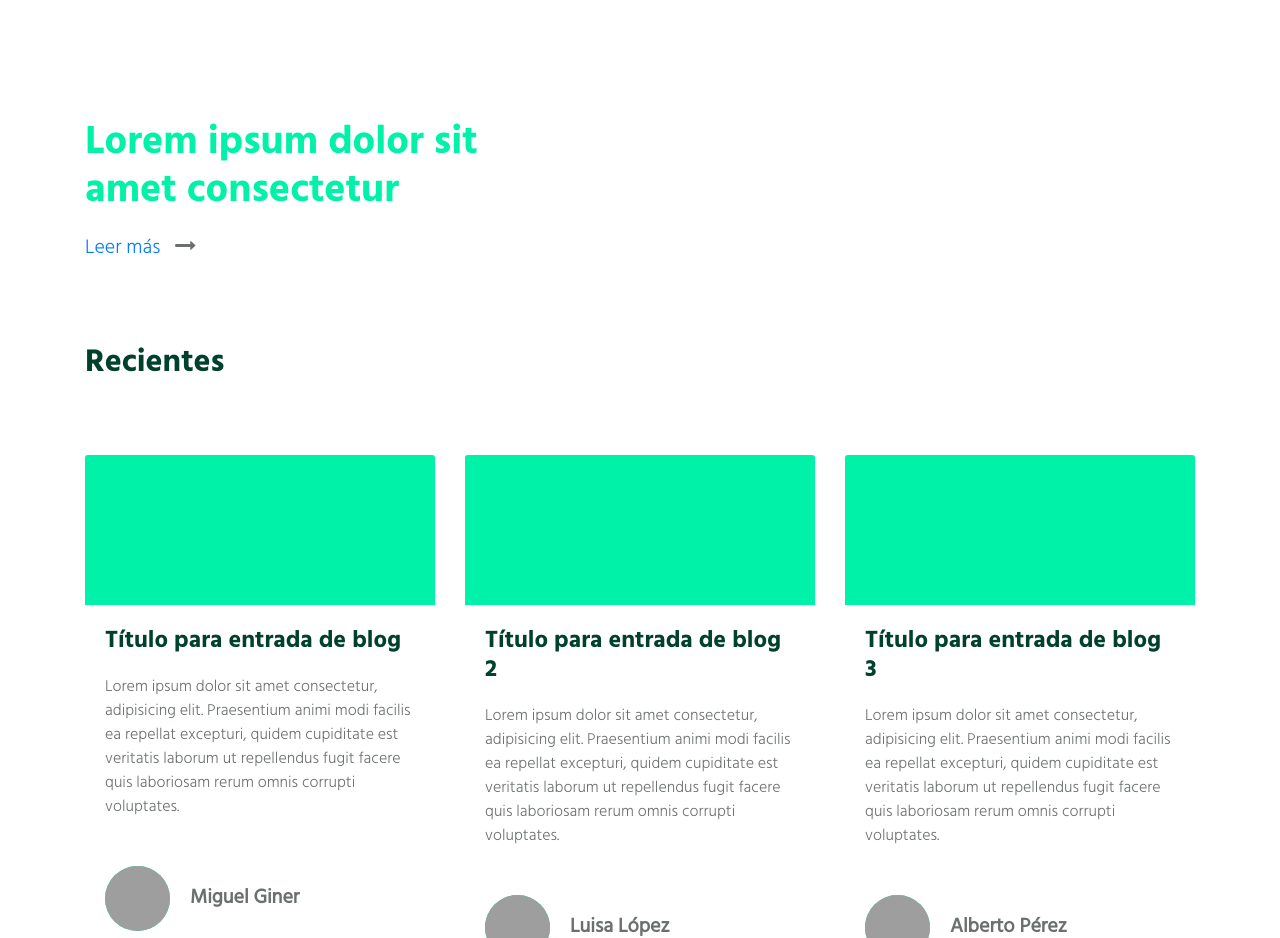
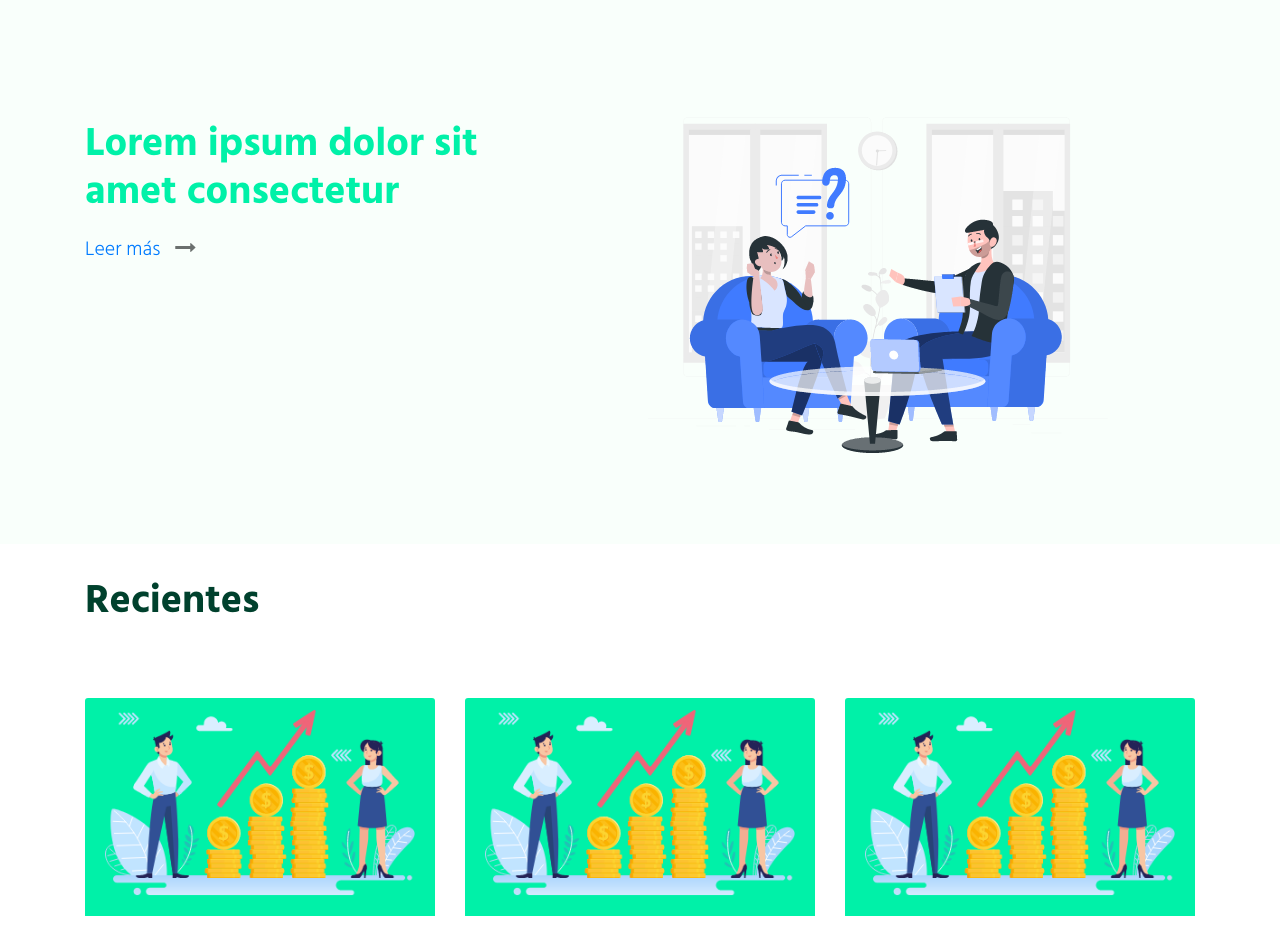
Before and after one commit to sesp13/Lukount, an Angular app: page /blog in a window 1280 px wide. Shown: the part 94-1032 px from the top of the page. Built offline with nearby package versions, Linux system fonts and the light colour scheme; grey boxes are pictures that could not be loaded.

Commit message:
feat: página de blog

```diff
--- a/src/app/components/blog-card/blog-card.component.css
+++ b/src/app/components/blog-card/blog-card.component.css
@@ -3,15 +3,20 @@
 }
 
 #blog-card .card-header {
-  height: 150px;
   background-color: var(--light-green);
   padding-bottom: 20px;
   border: none;
 }
 
+#blog-card .card-header img {
+  width: 100%;
+  height: 100%;
+}
+
 #blog-card .card-body h4 {
   color: var(--dark-green);
   margin-bottom: 20px;
+  height: 50px;
 }
 
 #blog-card .card-body p {
--- a/src/app/components/blog-card/blog-card.component.html
+++ b/src/app/components/blog-card/blog-card.component.html
@@ -1,6 +1,6 @@
 <div id="blog-card" class="card mt-2">
     <div class="card-header">
-        <img src="" alt="" class="main-img">
+        <img src="{{ imagePath }}" alt="Imagen del post">
     </div>
     <div class="card-body">
         <h4>{{ title }}</h4>
@@ -12,7 +12,7 @@
         <div class="row">
             <div class="col-3">
                 <div class="author-photo">
-                    <img src="{{ imagePath }}" alt="">
+                    <img src="{{ authorImage }}" alt="Imagen del autor">
                 </div>
             </div>
             <p>{{ authorName }}</p>
--- a/src/app/components/blog-card/blog-card.component.ts
+++ b/src/app/components/blog-card/blog-card.component.ts
@@ -10,6 +10,7 @@ export class BlogCardComponent implements OnInit {
   @Input() title:string;
   @Input() content:string;
   @Input() imagePath:string;
+  @Input() authorImage:string;
   @Input() authorName:string;
 
   constructor() { }
--- a/src/app/pages/blog/blog.component.css
+++ b/src/app/pages/blog/blog.component.css
@@ -1,6 +1,25 @@
+.main-img {
+  padding-top: 50px;
+  padding-bottom: 10px;
+  background-color: var(--light-green-bg);
+  margin-bottom: 30px;
+}
+
 #main-banner {
   height: auto;
   margin-bottom: 80px;
+}
+
+#main-banner .image-container {
+  display: flex;
+  justify-content: center;
+  margin-top: 30px;
+}
+
+@media (min-width: 992px) {
+  #main-banner .image-container {
+    margin-top: initial;
+  }
 }
 
 #main-banner h1 {
@@ -28,9 +47,27 @@
 #blog h2 {
   color: var(--dark-green);
   margin-bottom: 20px;
+  text-align: center;
 }
 
-#blog #more p{
+@media (min-width: 576px) {
+  #blog h2 {
+    font-size: 35px;
+  }
+}
+
+@media (min-width: 768px) {
+  #blog h2 {
+    font-size: 40px;
+  }
+}
+@media (min-width: 992px) {
+  #blog h2 {
+    text-align: left;
+  }
+}
+
+#blog #more p {
   text-align: center;
   color: var(--light-green);
   margin-top: 30px;
--- a/src/app/pages/blog/blog.component.html
+++ b/src/app/pages/blog/blog.component.html
@@ -1,9 +1,8 @@
-<div class="container mt-5">
+<div class="main-img">
+    <div class="container">
         <app-header></app-header>
-</div>
-<div class="container">
         <section id="main-banner" class="row">
-        <div class="col-md-5">
+            <div class="col-lg-5">
                 <h1>
                     Lorem ipsum dolor sit amet consectetur
                 </h1>
@@ -11,11 +10,14 @@
                     Leer más <i class="fa fa-long-arrow-right"></i>
                 </a>
             </div>
-        <div class="col-md-7">
-
+            <div class="col-lg-7 image-container">
+                <img src="../../../assets/lukount/BLOG/blog_img.png" alt="Imagen de blog">
             </div>
         </section>
+    </div>
+</div>
 
+<div class="container">
     <section id="blog" class="row">
         <div class="col-12">
             <h2>Recientes</h2>
@@ -24,7 +26,7 @@
             <div class="row">
                 <div *ngFor="let item of contentPosts" class="col-lg-4">
                     <app-blog-card [title]="item.title" [content]="item.content" [imagePath]="item.imagePath"
-                        [authorName]="item.authorName">
+                        [authorName]="item.authorName" [authorImage]="item.authorImage">
                     </app-blog-card>
                 </div>
             </div>
--- a/src/app/pages/blog/blog.component.ts
+++ b/src/app/pages/blog/blog.component.ts
@@ -15,20 +15,23 @@ export class BlogComponent implements OnInit {
     this.contentPosts = [
       {
         title: "Título para entrada de blog",
+        imagePath: "../../../assets/lukount/HOME/contacta_asesor.png",
         content: "Lorem ipsum dolor sit amet consectetur, adipisicing elit. Praesentium animi modi facilis ea repellat excepturi, quidem cupiditate est veritatis laborum ut repellendus fugit facere quis laboriosam rerum omnis corrupti voluptates.",
-        imagePath: "https://cdn.vox-cdn.com/thumbor/Oi6jzvQzWetJGlkpwLqlP1L9p28=/0x0:5568x3712/1200x800/filters:focal(2858x720:3748x1610)/cdn.vox-cdn.com/uploads/chorus_image/image/62207705/922984782.jpg.0.jpg",
+        authorImage: "https://cdn.vox-cdn.com/thumbor/Oi6jzvQzWetJGlkpwLqlP1L9p28=/0x0:5568x3712/1200x800/filters:focal(2858x720:3748x1610)/cdn.vox-cdn.com/uploads/chorus_image/image/62207705/922984782.jpg.0.jpg",
         authorName: "Miguel Giner"
       },
       {
         title: "Título para entrada de blog 2",
+        imagePath: "../../../assets/lukount/HOME/contacta_asesor.png",
         content: "Lorem ipsum dolor sit amet consectetur, adipisicing elit. Praesentium animi modi facilis ea repellat excepturi, quidem cupiditate est veritatis laborum ut repellendus fugit facere quis laboriosam rerum omnis corrupti voluptates.",
-        imagePath: "https://cdn.vox-cdn.com/thumbor/Oi6jzvQzWetJGlkpwLqlP1L9p28=/0x0:5568x3712/1200x800/filters:focal(2858x720:3748x1610)/cdn.vox-cdn.com/uploads/chorus_image/image/62207705/922984782.jpg.0.jpg",
+        authorImage: "https://cdn.vox-cdn.com/thumbor/Oi6jzvQzWetJGlkpwLqlP1L9p28=/0x0:5568x3712/1200x800/filters:focal(2858x720:3748x1610)/cdn.vox-cdn.com/uploads/chorus_image/image/62207705/922984782.jpg.0.jpg",
         authorName: "Luisa López"
       },
       {
         title: "Título para entrada de blog 3",
+        imagePath: "../../../assets/lukount/HOME/contacta_asesor.png",
         content: "Lorem ipsum dolor sit amet consectetur, adipisicing elit. Praesentium animi modi facilis ea repellat excepturi, quidem cupiditate est veritatis laborum ut repellendus fugit facere quis laboriosam rerum omnis corrupti voluptates.",
-        imagePath: "https://cdn.vox-cdn.com/thumbor/Oi6jzvQzWetJGlkpwLqlP1L9p28=/0x0:5568x3712/1200x800/filters:focal(2858x720:3748x1610)/cdn.vox-cdn.com/uploads/chorus_image/image/62207705/922984782.jpg.0.jpg",
+        authorImage: "https://cdn.vox-cdn.com/thumbor/Oi6jzvQzWetJGlkpwLqlP1L9p28=/0x0:5568x3712/1200x800/filters:focal(2858x720:3748x1610)/cdn.vox-cdn.com/uploads/chorus_image/image/62207705/922984782.jpg.0.jpg",
         authorName: "Alberto Pérez"
       }
     ];
```
Lines whose indentation alone changed are shown as unchanged.
